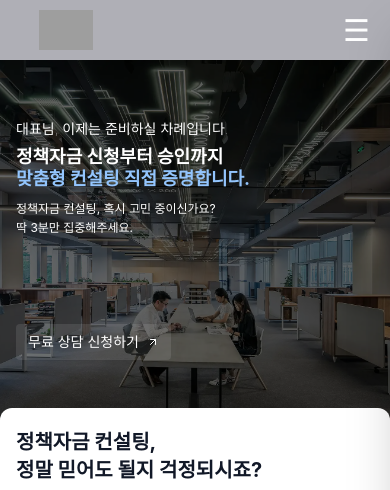
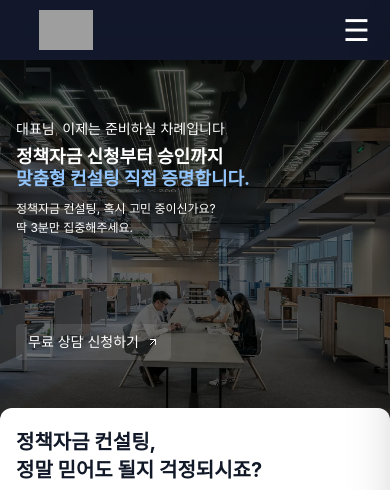
Before and after one commit to Leejieok/kcscbiz-homepage, a React (Vite) app: page / in a window 390 px wide. Shown: the top 490 px of the page. Built offline with nearby package versions, Linux system fonts and the light colour scheme; grey boxes are pictures that could not be loaded; a web font is replaced by a local one.

Commit message:
feat: navbar 수정

```diff
--- a/src/components/home/HeroSection.tsx
+++ b/src/components/home/HeroSection.tsx
@@ -41,7 +41,7 @@ function HeroSection() {
   return (
     <>
       {/* 모바일: block md:hidden */}
-      <div className="block md:hidden w-full h-screen max-h-[440px] relative pt-[60px]">
+      <div className="block md:hidden w-full h-screen max-h-[440px] relative pt-[60px] bg-slate-900">
         {/* 모바일 Swiper */}
         <Swiper
           modules={[Autoplay, EffectFade]}
@@ -97,7 +97,7 @@ function HeroSection() {
       {/* 웹: 기존 데스크탑용 (hidden md:block) */}
       <div className="hidden md:block">
         {/* ...existing desktop code... */}
-        <div id="mainVisual" className="w-full h-screen min-h-screen overflow-hidden relative">
+        <div id="mainVisual" className="w-full h-screen min-h-screen overflow-hidden relative bg-slate-900">
           {/* Text Content */}
           <div className="main_txt absolute inset-0 flex items-center z-20 pointer-events-none">
             <div className="px-2 sm:px-3 mx-auto w-full max-w-[1280px]">
--- a/src/index.css
+++ b/src/index.css
@@ -69,4 +69,5 @@
   font-family: "Paperlogy", -apple-system, BlinkMacSystemFont, system-ui, sans-serif;
   line-height: 1.5;
   font-weight: 400;
+  overflow-x: hidden;
 }
```
